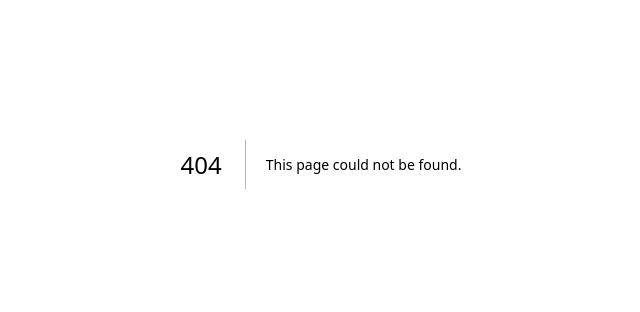
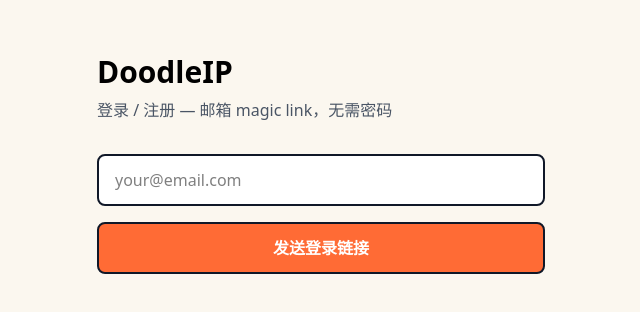
Before and after one commit to SolvoHQ/DoodleIP, a Next.js app: page /app/login in a window 1280 px wide. Before the commit this address had no page. Shown: the part 236-548 px from the top of the page, without its empty margins (319-959 px from the left). Built offline with nearby package versions, Linux system fonts and the light colour scheme.

Commit message:
feat(auth): magic link login page + auth callback handler

```diff
--- /dev/null
+++ b/app/app/auth/callback/route.ts
@@ -0,0 +1,40 @@
+import { NextResponse, type NextRequest } from "next/server";
+import { createServerClient } from "@supabase/ssr";
+
+export async function GET(req: NextRequest) {
+  const url = new URL(req.url);
+  const code = url.searchParams.get("code");
+  const next = url.searchParams.get("next") || "/app";
+
+  if (!code) {
+    return NextResponse.redirect(new URL("/app/login?error=missing_code", req.url));
+  }
+
+  const res = NextResponse.redirect(new URL(next, req.url));
+
+  const supabase = createServerClient(
+    process.env.NEXT_PUBLIC_SUPABASE_URL!,
+    process.env.NEXT_PUBLIC_SUPABASE_ANON_KEY!,
+    {
+      cookies: {
+        getAll() {
+          return req.cookies.getAll();
+        },
+        setAll(cookiesToSet) {
+          cookiesToSet.forEach(({ name, value, options }) => {
+            res.cookies.set(name, value, options);
+          });
+        },
+      },
+    }
+  );
+
+  const { error } = await supabase.auth.exchangeCodeForSession(code);
+  if (error) {
+    return NextResponse.redirect(
+      new URL(`/app/login?error=${encodeURIComponent(error.message)}`, req.url)
+    );
+  }
+
+  return res;
+}
--- /dev/null
+++ b/app/app/login/page.tsx
@@ -0,0 +1,71 @@
+"use client";
+import { useState } from "react";
+import { getBrowserSupabase } from "@/lib/supabase-browser";
+
+export default function LoginPage() {
+  const [email, setEmail] = useState("");
+  const [status, setStatus] = useState<"idle" | "sending" | "sent" | "error">("idle");
+  const [error, setError] = useState<string | null>(null);
+
+  async function onSubmit(e: React.FormEvent) {
+    e.preventDefault();
+    setStatus("sending");
+    setError(null);
+
+    const supabase = getBrowserSupabase();
+    const origin = window.location.origin;
+    const nextParam = new URLSearchParams(window.location.search).get("next") || "/app";
+
+    const { error } = await supabase.auth.signInWithOtp({
+      email: email.trim().toLowerCase(),
+      options: {
+        emailRedirectTo: `${origin}/app/auth/callback?next=${encodeURIComponent(nextParam)}`,
+      },
+    });
+
+    if (error) {
+      setStatus("error");
+      setError(error.message);
+    } else {
+      setStatus("sent");
+    }
+  }
+
+  return (
+    <main className="min-h-screen flex items-center justify-center px-6 bg-[#fbf7ef]">
+      <div className="w-full max-w-md">
+        <h1 className="text-3xl font-black mb-2">DoodleIP</h1>
+        <p className="text-gray-600 mb-8">登录 / 注册 — 邮箱 magic link，无需密码</p>
+
+        {status === "sent" ? (
+          <div className="p-6 rounded-lg border-2 border-[#00D28C] bg-white">
+            <p className="font-bold mb-1">邮件已发送</p>
+            <p className="text-sm text-gray-600">
+              去 <strong>{email}</strong> 收件箱点登录链接。链接 1 小时内有效。
+            </p>
+          </div>
+        ) : (
+          <form onSubmit={onSubmit} className="space-y-4">
+            <input
+              type="email"
+              required
+              value={email}
+              onChange={(e) => setEmail(e.target.value)}
+              placeholder="your@email.com"
+              className="w-full px-4 py-3 rounded-lg border-2 border-gray-900 bg-white"
+              disabled={status === "sending"}
+            />
+            <button
+              type="submit"
+              disabled={status === "sending"}
+              className="w-full px-6 py-3 rounded-lg bg-[#FF6B35] text-white font-bold border-2 border-gray-900 hover:opacity-90 disabled:opacity-50"
+            >
+              {status === "sending" ? "发送中..." : "发送登录链接"}
+            </button>
+            {error && <p className="text-red-600 text-sm">{error}</p>}
+          </form>
+        )}
+      </div>
+    </main>
+  );
+}
```
